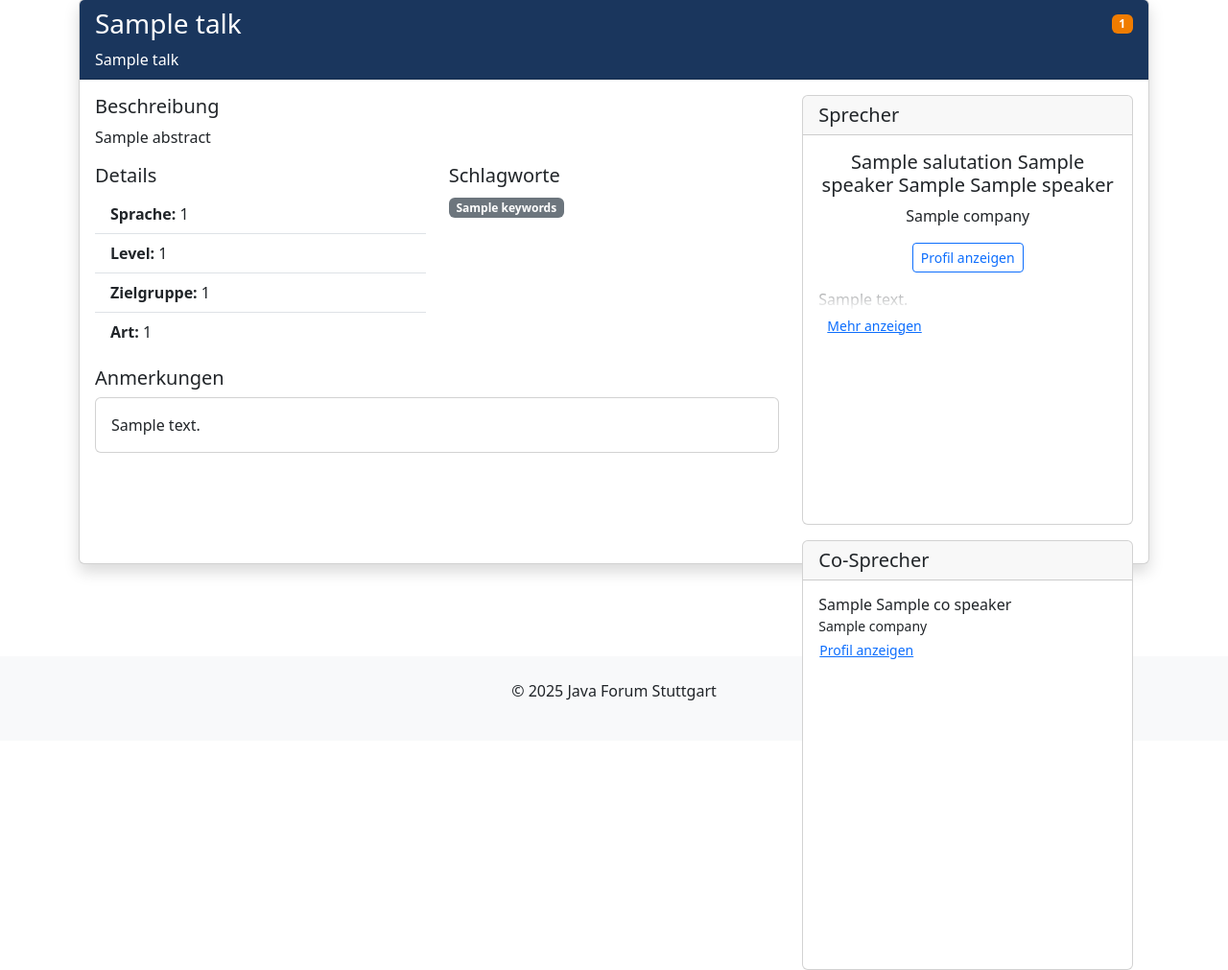
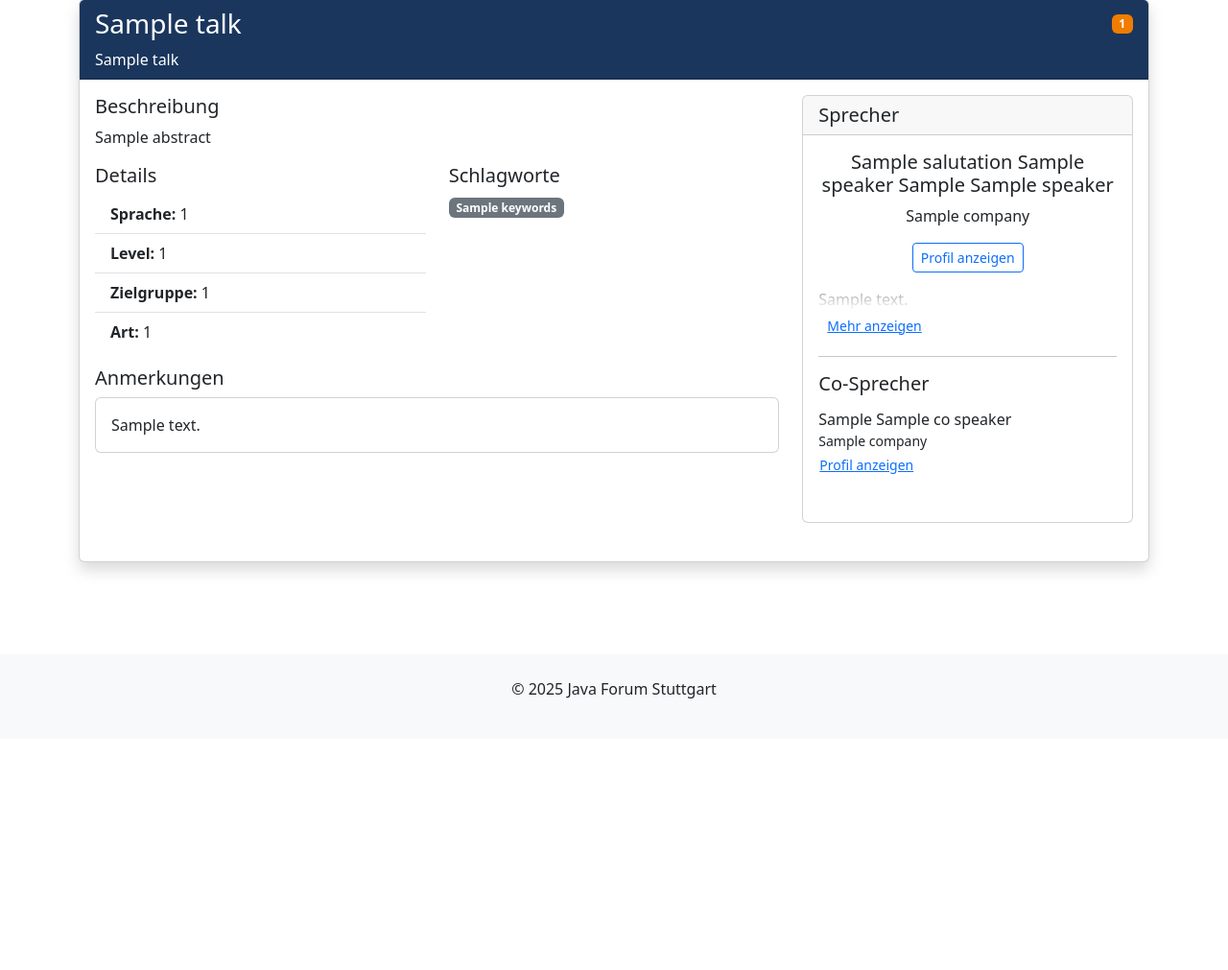
Before and after one commit to DG1001/JFS-Manager, a Flask app: template templates/talk_detail.html in a window 1280 px wide. Shown: the part 143-1154 px from the top of the page at 96% size. After the commit the page ends 871 px from the top, so only its background shows below. Run offline with Flask 3, Linux system fonts and the light colour scheme; the template is opened without the code that fills it: most values are stand-ins (such as "Sample title", 1, 10 or a date in 2020).

Commit message:
style: Consolidate speaker and co-speaker info in single card

```diff
--- a/templates/talk_detail.html
+++ b/templates/talk_detail.html
@@ -69,6 +69,7 @@
             </div>
 
             <div class="col-md-4">
+                <!-- Sprecher und Co-Sprecher in einer gemeinsamen Box -->
                 <div class="card mb-3">
                     <div class="card-header">
                         <h5 class="mb-0">Sprecher</h5>
@@ -88,15 +89,10 @@
                         {% else %}
                         <p>Keine Sprecherinformationen verfügbar</p>
                         {% endif %}
-                    </div>
-                </div>
 
-                {% if talk.co_speakers is defined and talk.co_speakers and talk.co_speakers|length > 0 %}
-                <div class="card mt-3">
-                    <div class="card-header">
-                        <h5 class="mb-0">Co-Sprecher</h5>
-                    </div>
-                    <div class="card-body">
+                        {% if talk.co_speakers is defined and talk.co_speakers and talk.co_speakers|length > 0 %}
+                        <hr>
+                        <h5 class="mb-3">Co-Sprecher</h5>
                         <div class="row">
                             {% for co_speaker in talk.co_speakers %}
                             <div class="col-md-{% if talk.co_speakers|length > 1 %}6{% else %}12{% endif %} mb-3">
@@ -108,9 +104,9 @@
                             </div>
                             {% endfor %}
                         </div>
+                        {% endif %}
                     </div>
                 </div>
-                {% endif %}
             </div>
         </div>
     </div>
```
